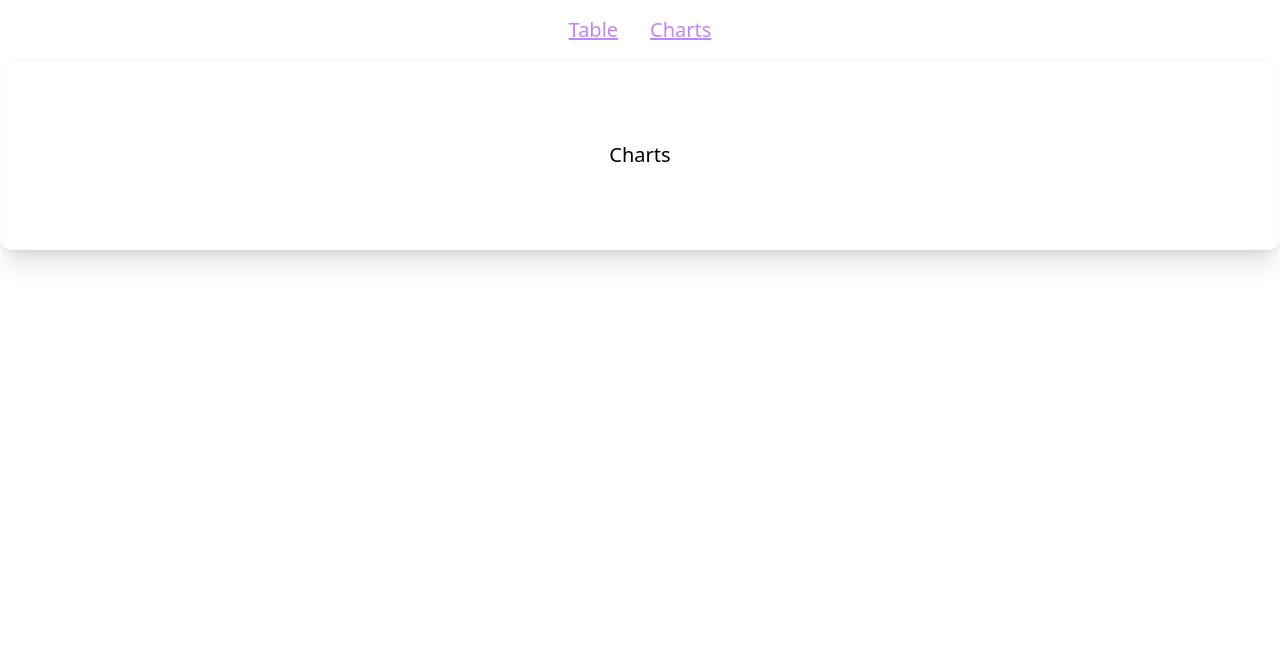
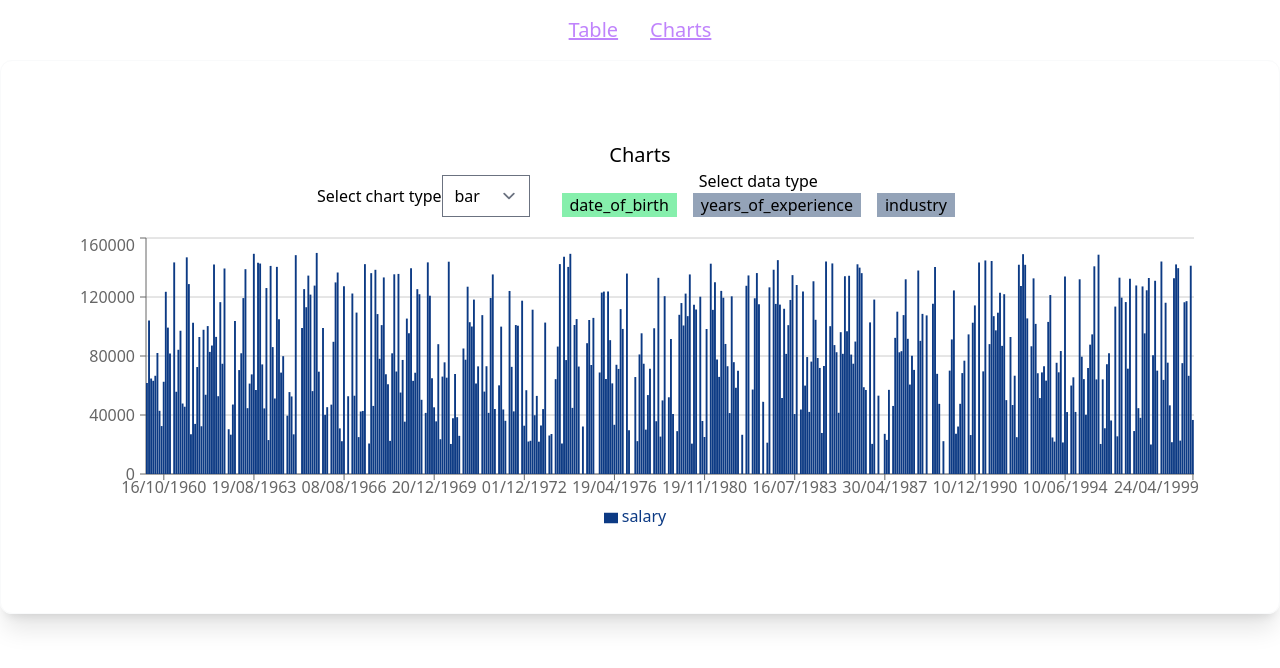
Before and after one commit to bushers/luna-fe-task, a React (Vite) app: page /charts in a window 1280 px wide. Shown: the top 668 px of the page. Built offline with nearby package versions, Linux system fonts and the light colour scheme.

Commit message:
Add chart display and bar chart components

```diff
--- a/package.json
+++ b/package.json
@@ -11,7 +11,8 @@
   "dependencies": {
     "react": "^18.2.0",
     "react-dom": "^18.2.0",
-    "react-query": "^3.39.3"
+    "react-query": "^3.39.3",
+    "recharts": "^2.7.3"
   },
   "devDependencies": {
     "@heroicons/react": "^2.0.15",
--- a/src/Charts.tsx
+++ b/src/Charts.tsx
@@ -3,6 +3,7 @@ import React from 'react'
 import Card from './components/Card'
 import Nav from './components/Nav'
 import { useGetData } from './hooks/useGetData'
+import { ChartDisplay } from './components/ChartDisplay'
 
 function Charts(): React.ReactNode {
   const { isLoading, error, data } = useGetData('/MOCK_DATA.json')
@@ -25,7 +26,11 @@ function Charts(): React.ReactNode {
 
       <main>
         <Card>
-          <h1 className="text-xl text-center">Charts</h1>
+          <div className="text-center">
+            <h1 className="text-xl">Charts</h1>
+
+            <ChartDisplay data={data} />
+          </div>
         </Card>
       </main>
     </div>
--- /dev/null
+++ b/src/components/BarChart.tsx
@@ -0,0 +1,34 @@
+import {
+  ResponsiveContainer,
+  BarChart as RechartsBarChart,
+  XAxis,
+  CartesianGrid,
+  YAxis,
+  Bar,
+  Tooltip,
+  Legend
+} from 'recharts'
+import { UserData } from '../hooks/useGetData'
+
+type BarChartProps = {
+  data: UserData[]
+  dataKey: string
+}
+
+const BarChart: React.FC<BarChartProps> = ({ data, dataKey }) => {
+  return (
+    <ResponsiveContainer width="100%" height={300}>
+      <RechartsBarChart layout={'horizontal'} data={data}>
+        <CartesianGrid vertical={false} horizontal={true} />
+        <XAxis type="category" dataKey={dataKey} />
+        <YAxis type="number" dataKey="salary" tickMargin={5} />
+
+        <Bar dataKey={'salary'} fill={'#0C3A84'} barSize={15}></Bar>
+        <Tooltip />
+        <Legend />
+      </RechartsBarChart>
+    </ResponsiveContainer>
+  )
+}
+
+export { BarChart }
--- /dev/null
+++ b/src/components/ChartDisplay.tsx
@@ -0,0 +1,78 @@
+import { useMemo, useState } from 'react'
+import { UserData } from '../hooks/useGetData'
+import { SortKey, sortData } from './Table'
+import { BarChart } from './BarChart'
+import { Dropdown } from './Dropdown'
+
+type ChartDisplayProps = {
+  data: UserData[]
+}
+
+const chartTypes = ['bar', 'area', 'line']
+type ChartType = (typeof chartTypes)[number]
+
+const dataLegendSelect = [
+  'date_of_birth',
+  'years_of_experience',
+  'industry'
+] as const
+type DataType = (typeof dataLegendSelect)[number]
+
+const ChartDisplay: React.FC<ChartDisplayProps> = ({ data }) => {
+  const [chartToShow, setChartToShow] = useState<ChartType>('bar')
+  const [dataTypeKey, setDataTypeKey] = useState<DataType>('date_of_birth')
+
+  const dataToShow = useMemo(() => {
+    return sortData(data, dataTypeKey as SortKey, 'asc')
+  }, [data, dataTypeKey])
+
+  const renderChart = (chart: ChartType) => {
+    switch (chart) {
+      case 'bar': {
+        return <BarChart data={dataToShow} dataKey={dataTypeKey} />
+      }
+      case 'area': {
+        return <div>Area</div>
+      }
+      case 'line': {
+        return <div>Line</div>
+      }
+      default: {
+        return <BarChart data={dataToShow} dataKey={dataTypeKey} />
+      }
+    }
+  }
+  return (
+    <div>
+      <div className="flex justify-center mb-4 items-end">
+        <div className="mr-6">
+          <Dropdown
+            options={chartTypes}
+            onSelect={(e) => setChartToShow(e as ChartType)}
+            name="select-chart"
+            label="Select chart type"
+          />
+        </div>
+        <div>
+          <p>{`Select data type`}</p>
+          {dataLegendSelect.map((dataType) => {
+            return (
+              <button
+                className={` mx-2 px-2 ${
+                  dataType === dataTypeKey ? 'bg-green-300' : 'bg-slate-400'
+                }`}
+                onClick={() => setDataTypeKey(dataType)}
+                key={dataType}
+              >
+                {dataType}
+              </button>
+            )
+          })}
+        </div>
+      </div>
+      {renderChart(chartToShow)}
+    </div>
+  )
+}
+
+export { ChartDisplay }
```
Also changed, not shown: 1 other file (tests, documents, lock files or other folders).
